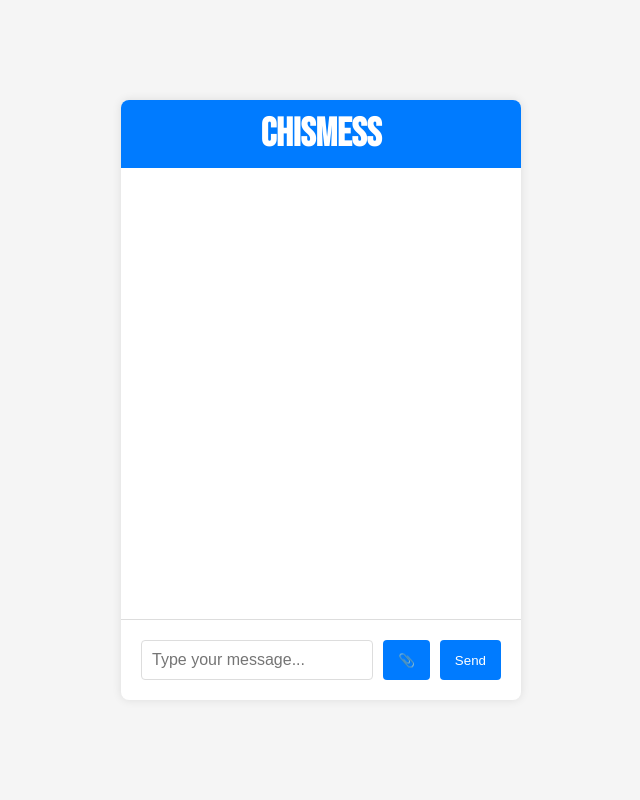
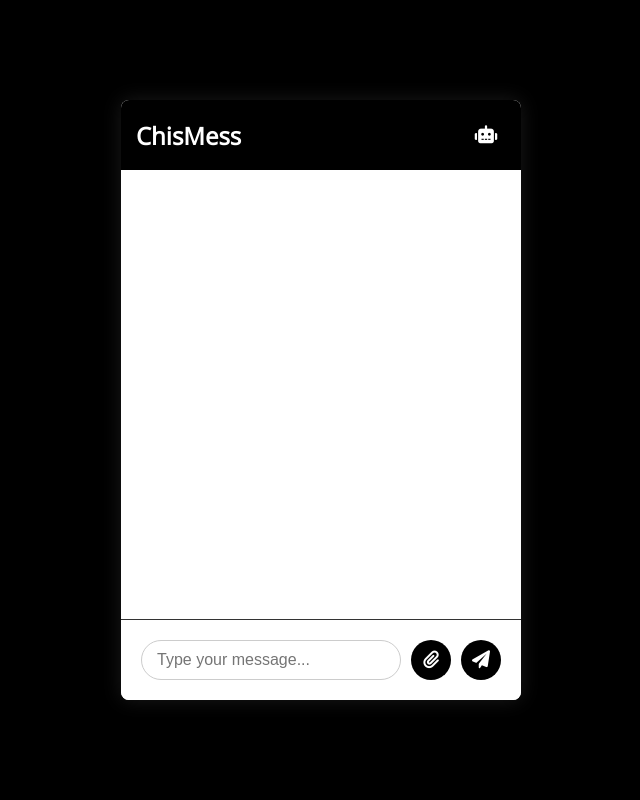
Before and after one commit to mohndng/ChisMess, a Flask app: page / in a window 1280 px wide. Shown: the whole page, without its empty margins (319-959 px from the left). Run offline with Flask 2, Linux system fonts and the light colour scheme.

Commit message:
feat: Overhaul UI and add Gemini model selection
This commit introduces a complete user interface overhaul to a minimal black and white theme, incorporating 'Open Sans' font and FontAwesome icons for a modern look.

Key changes include:
- A new feature allowing users to select from a list of publicly available Gemini models.
- A redesigned front-end with a black and white color scheme and dynamic animations.
- Updated back-end to support model selection and provide a list of models.
- Improved error handling in the chat functionality.

```diff
--- a/app.py
+++ b/app.py
@@ -15,9 +15,21 @@ client = genai.Client()
 def index():
     return render_template('index.html')
 
+@app.route('/models', methods=['GET'])
+def get_models():
+    # In a real-world scenario, you might want to dynamically fetch this list
+    # and filter based on accessibility. For this example, we'll use a static list
+    # of publicly known free-tier accessible models.
+    models = [
+        "gemini-1.5-flash",
+        "gemini-1.0-pro",
+    ]
+    return jsonify(models)
+
 @app.route('/chat', methods=['POST'])
 def chat():
     message = request.form['message']
+    model = request.form.get('model', 'gemini-1.5-flash') # Default to a known free model
     file = request.files.get('file')
 
     context = ""
@@ -28,10 +40,16 @@ def chat():
 
     prompt = f"{context}\n\n{message}"
 
-    response = client.models.generate_content(
-        model="gemini-2.5-flash", contents=prompt
-    )
-    return jsonify({'reply': response.text})
+    try:
+        response = client.models.generate_content(
+            model=model, contents=prompt
+        )
+        return jsonify({'reply': response.text})
+    except Exception as e:
+        # Log the error for debugging
+        print(f"Error generating content with model {model}: {e}")
+        # Provide a user-friendly error message
+        return jsonify({'error': f"Sorry, there was an error processing your request with the selected model. Please try another model or contact support."}), 500
 
 if __name__ == '__main__':
     app.run(debug=True)
--- a/static/style.css
+++ b/static/style.css
@@ -1,6 +1,7 @@
 body {
-    font-family: 'Bebas Neue', sans-serif;
-    background-color: #f5f5f5;
+    font-family: 'Open Sans', sans-serif;
+    background-color: #000;
+    color: #fff;
     display: flex;
     justify-content: center;
     align-items: center;
@@ -12,23 +13,28 @@ body {
     width: 400px;
     height: 600px;
     background-color: #fff;
+    color: #000;
     border-radius: 8px;
-    box-shadow: 0 0 10px rgba(0, 0, 0, 0.1);
+    box-shadow: 0 0 20px rgba(255, 255, 255, 0.1);
     display: flex;
     flex-direction: column;
+    animation: slideIn 0.5s ease-out;
 }
 
 .header {
-    background-color: #007bff;
+    background-color: #000;
     color: #fff;
-    padding: 10px;
+    padding: 15px;
     text-align: center;
     border-top-left-radius: 8px;
     border-top-right-radius: 8px;
+    display: flex;
+    justify-content: space-between;
+    align-items: center;
 }
 
 .header h1 {
-    font-size: 2.5em;
+    font-size: 1.5em;
     margin: 0;
 }
 
@@ -36,27 +42,29 @@ body {
     flex-grow: 1;
     padding: 20px;
     overflow-y: auto;
-    border-bottom: 1px solid #ddd;
+    border-bottom: 1px solid #333;
 }
 
 .message {
-    padding: 10px;
-    border-radius: 4px;
+    padding: 10px 15px;
+    border-radius: 15px;
     margin-bottom: 10px;
     max-width: 80%;
     animation: fadeIn 0.5s;
 }
 
 .user-message {
-    background-color: #007bff;
+    background-color: #000;
     color: #fff;
     align-self: flex-end;
+    border-bottom-right-radius: 0;
 }
 
 .bot-message {
-    background-color: #eee;
-    color: #333;
+    background-color: #f1f1f1;
+    color: #000;
     align-self: flex-start;
+    border-bottom-left-radius: 0;
 }
 
 .typing-indicator {
@@ -68,7 +76,7 @@ body {
 .typing-indicator span {
     height: 8px;
     width: 8px;
-    background-color: #007bff;
+    background-color: #000;
     border-radius: 50%;
     display: inline-block;
     margin: 0 2px;
@@ -86,24 +94,112 @@ body {
 .input-container {
     display: flex;
     padding: 20px;
+    background-color: #fff;
+    border-bottom-left-radius: 8px;
+    border-bottom-right-radius: 8px;
 }
 
 #user-input {
     flex-grow: 1;
-    border: 1px solid #ddd;
-    border-radius: 4px;
-    padding: 10px;
+    border: 1px solid #ccc;
+    border-radius: 20px;
+    padding: 10px 15px;
     font-size: 16px;
+    outline: none;
+    transition: border-color 0.3s;
 }
 
-#send-button, #attachment-button {
-    background-color: #007bff;
+#user-input:focus {
+    border-color: #000;
+}
+
+#send-button, #attachment-button, #model-button {
+    background-color: #000;
     color: #fff;
     border: none;
-    border-radius: 4px;
-    padding: 10px 15px;
+    border-radius: 50%;
+    width: 40px;
+    height: 40px;
     margin-left: 10px;
     cursor: pointer;
+    font-size: 18px;
+    transition: background-color 0.3s, transform 0.2s;
+}
+
+#send-button:hover, #attachment-button:hover, #model-button:hover {
+    background-color: #333;
+    transform: scale(1.1);
+}
+
+.modal {
+    display: none;
+    position: fixed;
+    z-index: 1;
+    left: 0;
+    top: 0;
+    width: 100%;
+    height: 100%;
+    overflow: auto;
+    background-color: rgba(0,0,0,0.6);
+    animation: fadeInModal 0.5s;
+}
+
+.modal-content {
+    background-color: #fff;
+    color: #000;
+    margin: 15% auto;
+    padding: 20px;
+    border: 1px solid #888;
+    width: 80%;
+    max-width: 400px;
+    border-radius: 8px;
+    text-align: center;
+    position: relative;
+}
+
+.close-button {
+    color: #aaa;
+    position: absolute;
+    top: 10px;
+    right: 15px;
+    font-size: 28px;
+    font-weight: bold;
+    cursor: pointer;
+}
+
+.close-button:hover {
+    color: #000;
+}
+
+#model-list {
+    list-style: none;
+    padding: 0;
+}
+
+#model-list li {
+    padding: 10px;
+    cursor: pointer;
+    border-bottom: 1px solid #eee;
+    transition: background-color 0.3s;
+}
+
+#model-list li:hover {
+    background-color: #f1f1f1;
+}
+
+#model-list li:last-child {
+    border-bottom: none;
+}
+
+@keyframes slideIn {
+    from {
+        transform: translateY(-20px);
+        opacity: 0;
+    }
+    to {
+        transform: translateY(0);
+        opacity: 1;
+    }
 }
 
 @keyframes fadeIn {
@@ -125,3 +221,8 @@ body {
         transform: scale(1);
     }
 }
+
+@keyframes fadeInModal {
+    from { opacity: 0; }
+    to { opacity: 1; }
+}
--- a/templates/index.html
+++ b/templates/index.html
@@ -4,13 +4,15 @@
     <meta charset="UTF-8">
     <meta name="viewport" content="width=device-width, initial-scale=1.0">
     <title>ChisMess</title>
-    <link href="https://fonts.googleapis.com/css2?family=Bebas+Neue&display=swap" rel="stylesheet">
+    <link href="https://fonts.googleapis.com/css2?family=Open+Sans&display=swap" rel="stylesheet">
+    <link rel="stylesheet" href="https://cdnjs.cloudflare.com/ajax/libs/font-awesome/6.0.0-beta3/css/all.min.css">
     <link rel="stylesheet" href="{{ url_for('static', filename='style.css') }}">
 </head>
 <body>
     <div class="chat-container">
         <div class="header">
             <h1>ChisMess</h1>
+            <button id="model-button"><i class="fas fa-robot"></i></button>
         </div>
         <div class="chat-box" id="chat-box"></div>
         <div class="typing-indicator" id="typing-indicator" style="display: none;">
@@ -19,10 +21,19 @@
         <div class="input-container">
             <input type="text" id="user-input" placeholder="Type your message...">
             <input type="file" id="file-input" accept=".pdf" style="display: none;">
-            <button id="attachment-button">📎</button>
-            <button id="send-button">Send</button>
+            <button id="attachment-button"><i class="fas fa-paperclip"></i></button>
+            <button id="send-button"><i class="fas fa-paper-plane"></i></button>
         </div>
     </div>
+
+    <div id="model-modal" class="modal">
+        <div class="modal-content">
+            <span class="close-button">&times;</span>
+            <h2>Select a Model</h2>
+            <ul id="model-list"></ul>
+        </div>
+    </div>
+
     <script src="{{ url_for('static', filename='script.js') }}"></script>
 </body>
 </html>
```
Also changed, not shown: static/script.js (+50 -2 lines), 1 other file.
